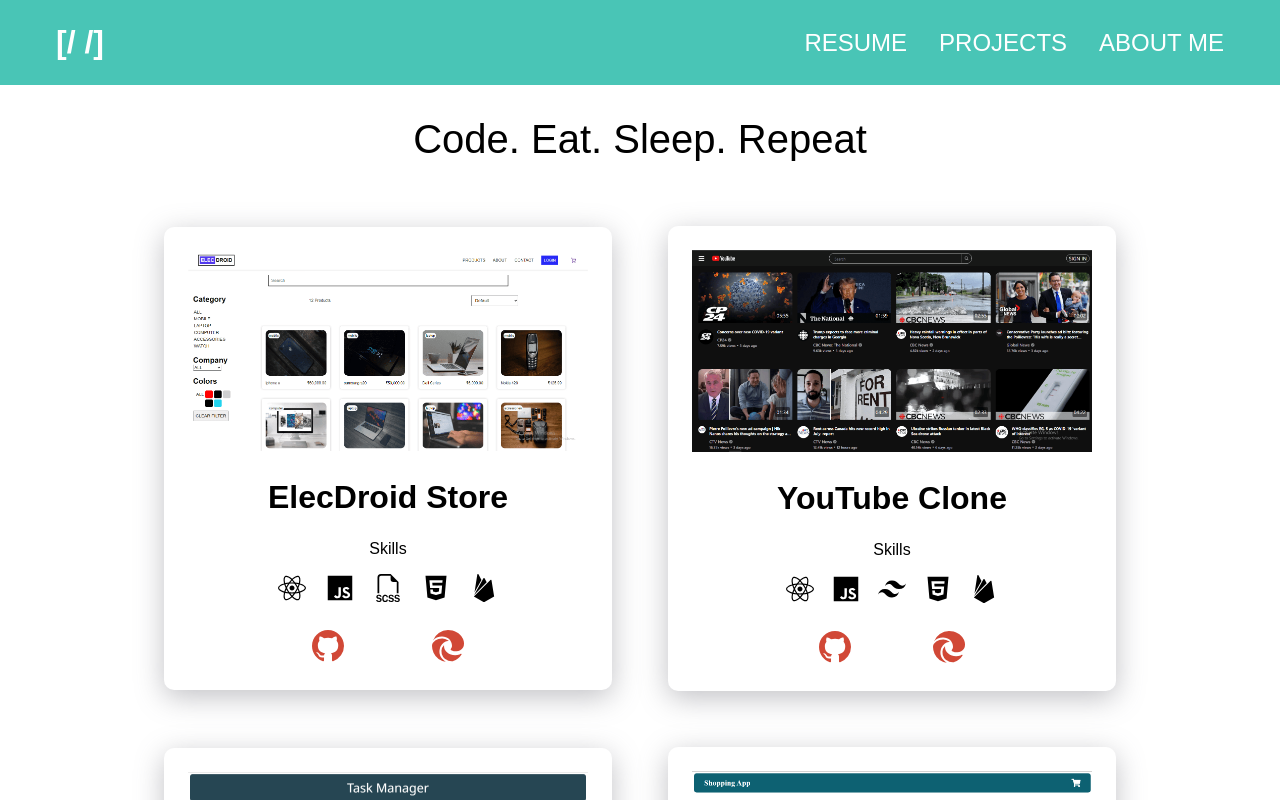
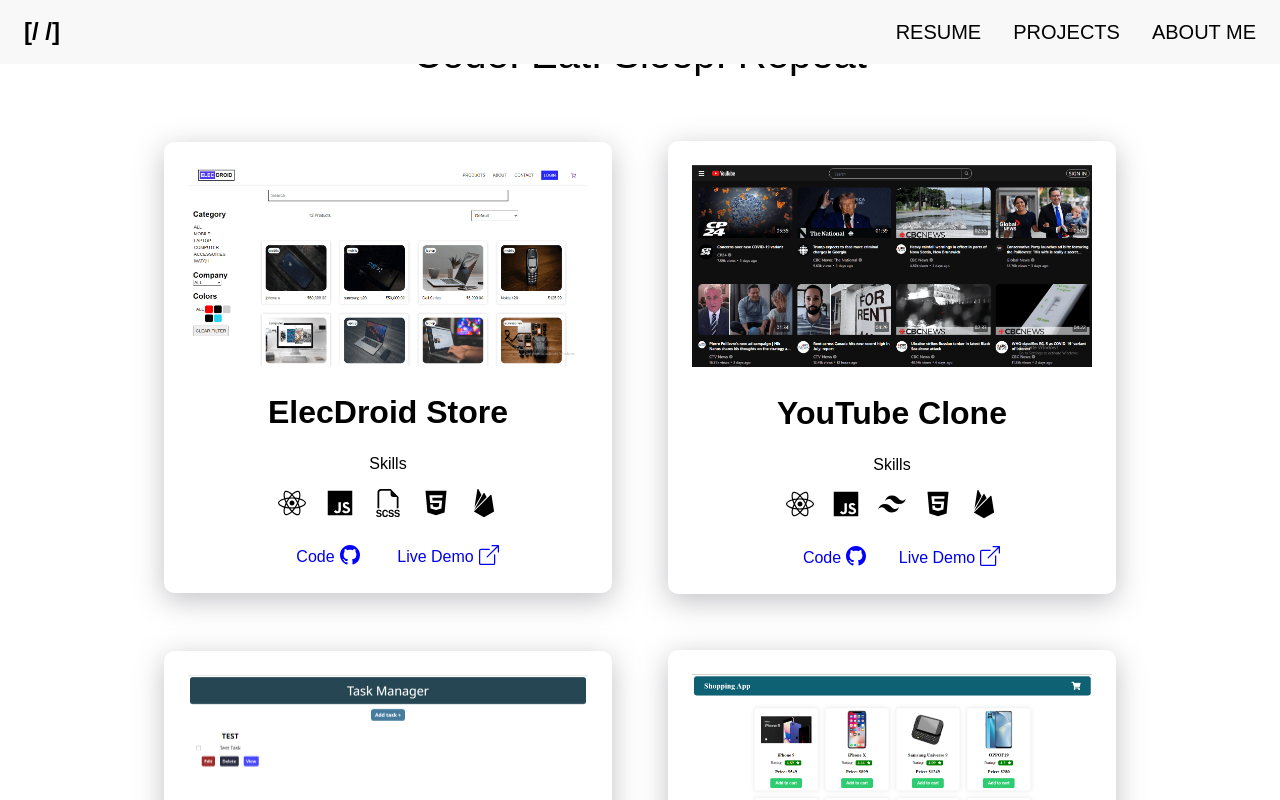
Before and after one commit to joydeep-git/portfolio_react, a React (Create React App) app: page /projects in a window 1280 px wide. Shown: the top 800 px of the page. Built offline with nearby package versions, Linux system fonts and the light colour scheme; a web font is replaced by a local one.

Commit message:
made visual changes

```diff
--- a/src/Components/ProjectItems.js
+++ b/src/Components/ProjectItems.js
@@ -2,7 +2,7 @@
 
 import "../SCSS/ProjectItems.scss";
 
-import { BsGithub, BsBrowserEdge } from "react-icons/bs";
+import { BsGithub, BsBoxArrowUpRight } from "react-icons/bs";
 
 function ProjectItems({ name, image, github, liveUrl, techUsed }) {
     return (
@@ -32,11 +32,12 @@
                 <div className="projectLinks">
 
                     <a href={github} target="_blank" rel="noopener noreferrer">
-                        <BsGithub />
+                        <p>Code</p>
+                        <span><BsGithub /></span>
                     </a>
 
                     <a href={liveUrl} target="_blank" rel="noopener noreferrer">
-                        <BsBrowserEdge />
+                        <p>Live Demo</p> <span><BsBoxArrowUpRight /></span>
                     </a>
 
                 </div>
--- a/src/Pages/Home.js
+++ b/src/Pages/Home.js
@@ -2,7 +2,9 @@
 
 import "../SCSS/Home.scss";
 
-import { BsLinkedin, BsGithub, BsFiletypeScss as ScssIcon } from "react-icons/bs";
+import { BsLinkedin, BsGithub, } from "react-icons/bs";
+
+import { SiSass as ScssIcon  } from "react-icons/si";
 
 import {
     FaReact as ReactIcon,
@@ -43,7 +45,7 @@
 
             <div className='skills'>
                 <div className='skillText'>
-                    <p >Skills</p>
+                    <p >Tech Stack</p>
                 </div>
 
                 <div className='skill'>
--- a/src/SCSS/Home.scss
+++ b/src/SCSS/Home.scss
@@ -20,7 +20,7 @@
         height: 100vh;
         width: 100%;
         margin: auto;
-        height: 85vh;
+        height: calc(100vh - 4rem);
 
         .intro {
             display: flex;
--- a/src/SCSS/Navbar.scss
+++ b/src/SCSS/Navbar.scss
@@ -2,21 +2,26 @@
 
 .Navbar {
     display: flex;
-    background-color: $Second-color;
+    background-color: #f8f8f8;
+    height: 4rem;
+    position: fixed;
+    top: 0;
+    left: 0;
+    right: 0;
 }
 
 .navItems {
     display: flex;
     flex-direction: row;
-    padding: 1.5rem 3.5rem;
+    padding: 0.5rem 1.5rem;
     justify-content: space-between;
     width: 100%;
     align-items: center;
 }
 
 .logo {
-    color: white;
-    font-size: 2rem;
+    color: rgb(0, 0, 0);
+    font-size: 1.5rem;
     font-weight: 700;
     text-decoration: none;
     cursor: pointer;
@@ -36,8 +41,8 @@
 }
 
 .link {
-    color: white;
-    font-size: 1.5rem;
+    color: rgb(0, 0, 0);
+    font-size: 1.25rem;
     text-decoration: none;
 }
 
--- a/src/SCSS/ProjectItems.scss
+++ b/src/SCSS/ProjectItems.scss
@@ -75,13 +75,25 @@
             a {
                 cursor: pointer;
                 width: 100%;
+                display: flex;
+                flex-direction: row;
+                align-items: center;
+                justify-content: center;
+                gap: 5px;
+                text-decoration: none;
 
-                svg {
-                    font-size: 2rem;
-                    color: $Third-color;
+                p {
+                    align-items: center;
+                }
 
-                    &:hover {
-                        color: $Second-color;
+                span {
+                    svg {
+                        font-size: 1.25rem;
+                        color: blue;
+
+                        &:hover {
+                            color: $Second-color;
+                        }
                     }
                 }
             }
```
Also changed, not shown: src/App.js (+6 -6 lines).
